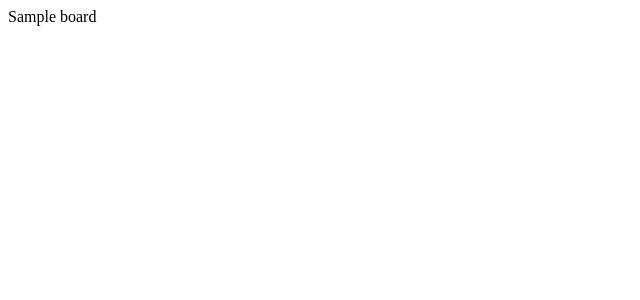
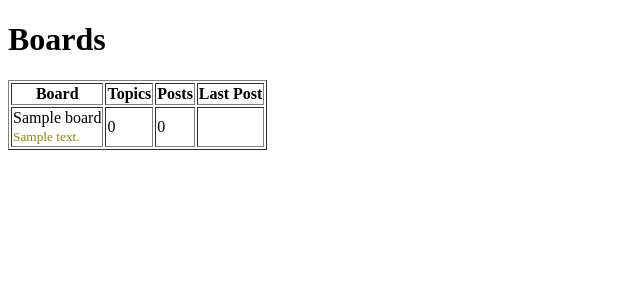
Before and after one commit to jainanmol123/forums, a Django app: page / in a window 1280 px wide. Before the commit the part shown is almost empty. Shown: the top 300 px of the page, without its empty margins (0-640 px from the left). Run offline with Django 3.2, Linux system fonts and the light colour scheme; tables that the repository leaves empty hold one stand-in row (values such as "Sample post").

Commit message:
Made the basic homepage view and fixed templates

```diff
--- a/boards/views.py
+++ b/boards/views.py
@@ -1,15 +1,8 @@
-from django.http import HttpResponse
+from django.shortcuts import render
 from .models import Board
 
 # Create your views here.
 
 def home(request):
     boards = Board.objects.all()
-    boards_names = list()
-
-    for board in boards:
-        boards_names.append(board.name)
-
-    response_html = '<br>'.join(boards_names)
-
-    return HttpResponse(response_html)
+    return render(request, 'home.html', {'boards':boards})
--- a/myproject/settings.py
+++ b/myproject/settings.py
@@ -55,7 +55,9 @@ ROOT_URLCONF = 'myproject.urls'
 TEMPLATES = [
     {
         'BACKEND': 'django.template.backends.django.DjangoTemplates',
-        'DIRS': [],
+        'DIRS': [
+            os.path.join(BASE_DIR, 'templates')
+        ],
         'APP_DIRS': True,
         'OPTIONS': {
             'context_processors': [
--- a/templates/home.html
+++ b/templates/home.html
@@ -6,10 +6,28 @@
   </head>
   <body>
     <h1>Boards</h1>
-
-    {% for board in boards %}
-      {{board.name}} <br>
-    {% endfor %}
-
+    <table border="1">
+      <thead>
+        <tr>
+          <th>Board</th>
+          <th> Topics </th>
+          <th> Posts </th>
+          <th>Last Post</th>
+        </tr>
+      </thead>
+      <tbody>
+        {% for board in boards %}
+          <tr>
+            <td>
+              {{board.name}}<br>
+              <small style="color: #881">{{board.description}}</small>
+            </td>
+            <td>0</td>
+            <td>0</td>
+            <td></td>
+          </tr>
+        {% endfor %}
+      </tbody>
+    </table>
   </body>
 </html>
```
